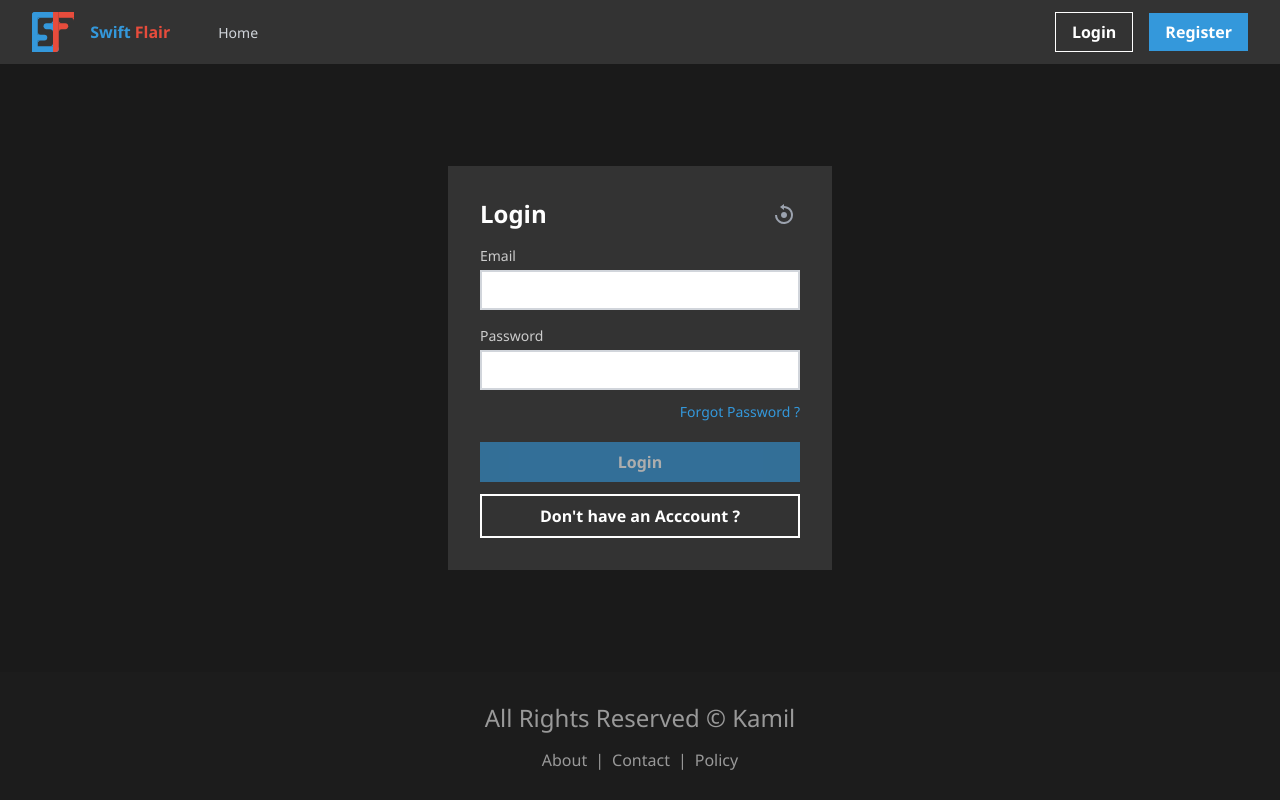
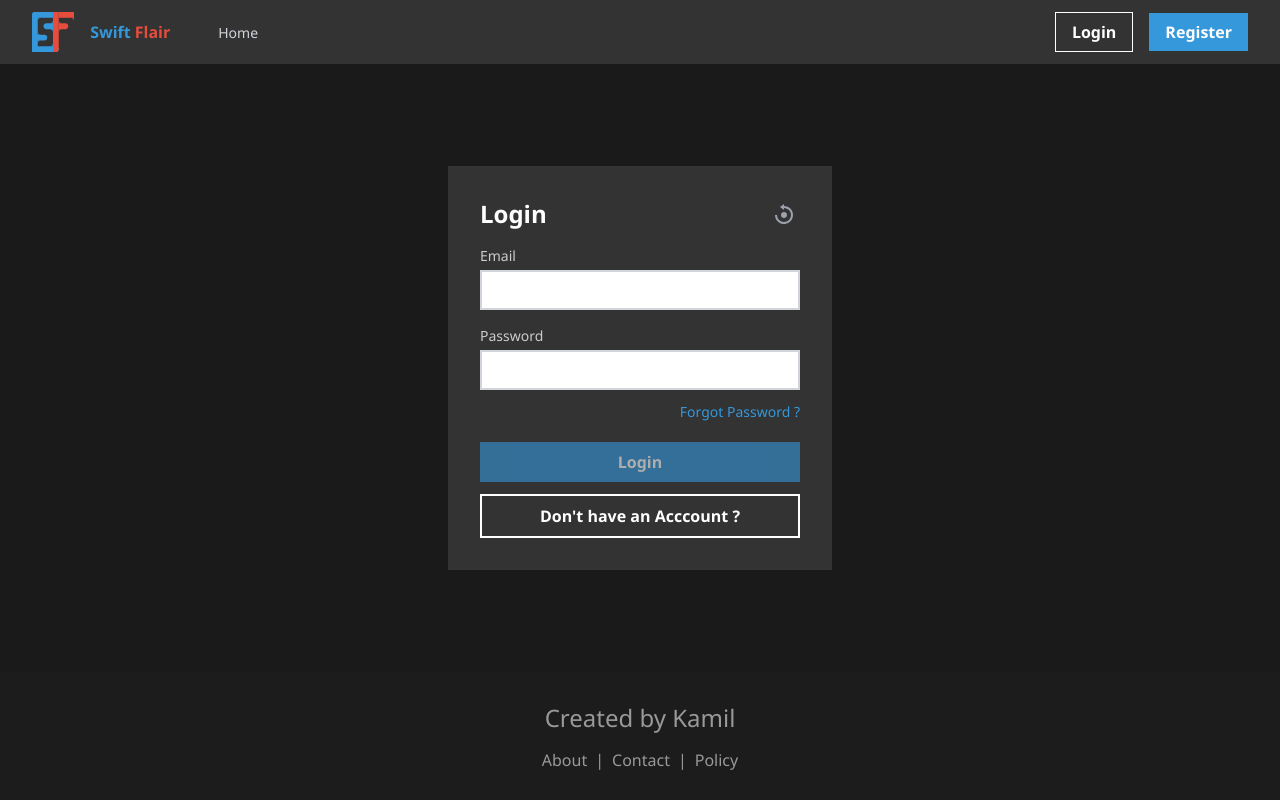
Before and after one commit to kamil26300/swift-flair, a React (Create React App) app in the folder client/: page /login in a window 1280 px wide. Built offline with nearby package versions, Linux system fonts and the light colour scheme.

Commit message:
text changed

```diff
--- a/client/src/components/Layout/Footer.js
+++ b/client/src/components/Layout/Footer.js
@@ -15,7 +15,7 @@ const Footer = () => {
 
   return (
     <div className=" bg-[#1C1C1C] text-[#999999] p-7">
-      <h4 className="text-center">All Rights Reserved &copy; Kamil</h4>
+      <h4 className="text-center">Created by Kamil</h4>
       <div className="text-center mt-3 flex justify-center">
         {footerLinks.map((obj, index) => {
           return (
```
